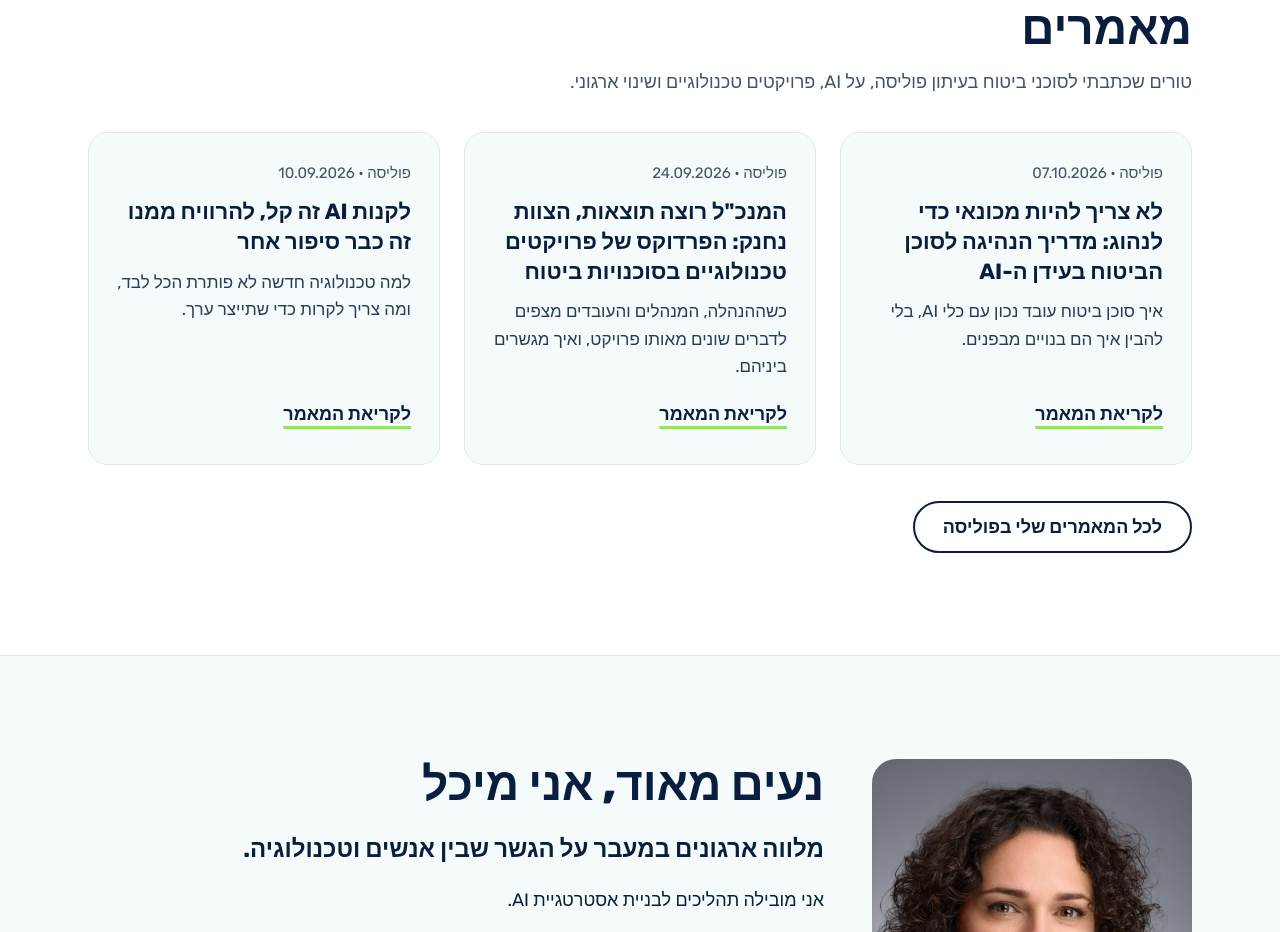
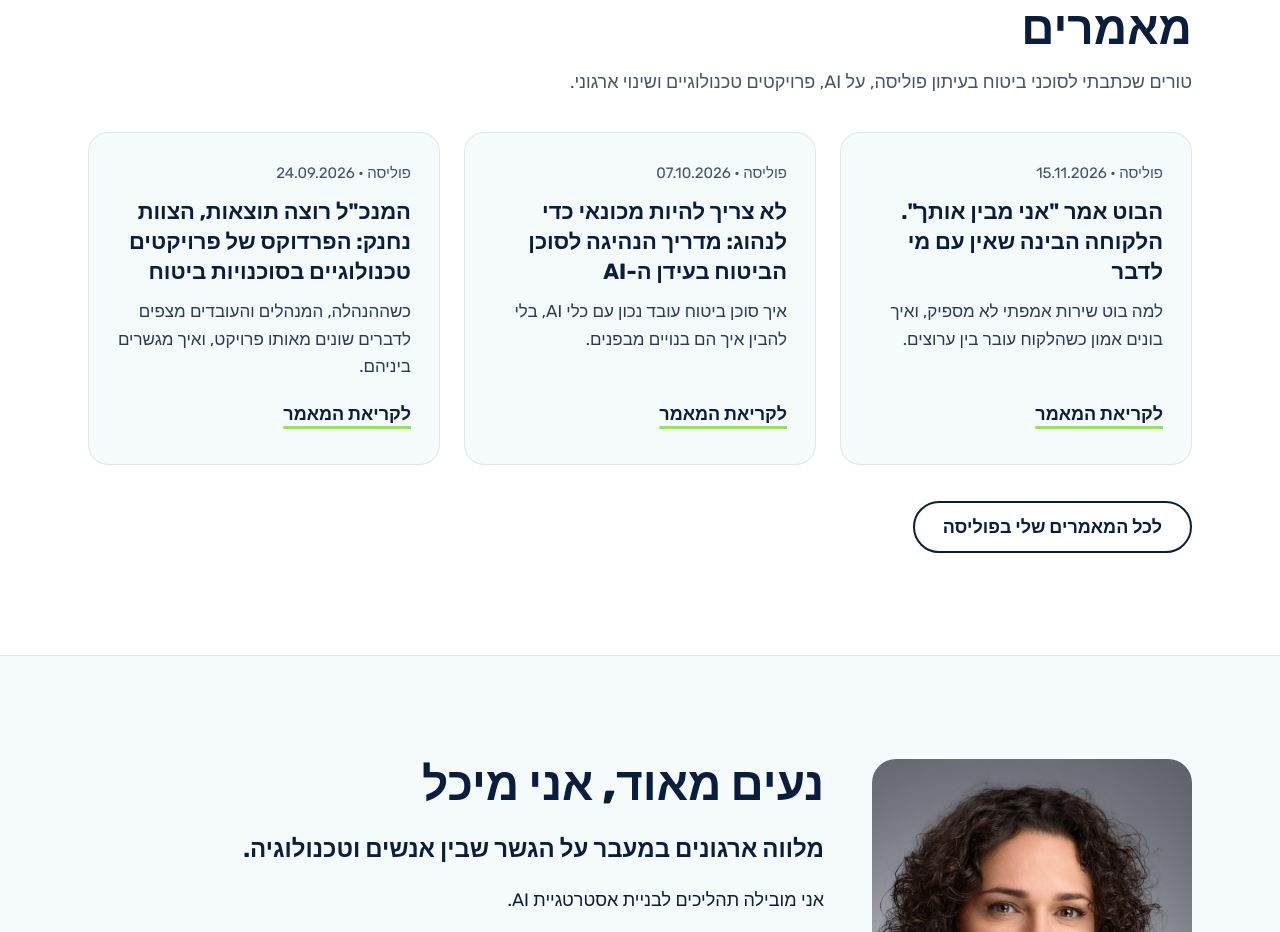
Before and after one commit to michalmconsult-prog/shift-site, a plain HTML site: page index.html in a window 1280 px wide. Shown: the part 3114-4046 px from the top of the page. Drawn offline with Linux system fonts and the light colour scheme.

Commit message:
Add files via upload

```diff
--- /dev/null
+++ b/articles.json
@@ -0,0 +1,26 @@
+[
+  {
+    "date": "2026-11-15",
+    "title": "הבוט אמר \"אני מבין אותך\". הלקוחה הבינה שאין עם מי לדבר",
+    "summary": "למה בוט שירות אמפתי לא מספיק, ואיך בונים אמון כשהלקוח עובר בין ערוצים.",
+    "link": "https://polisa.news/%d7%94%d7%91%d7%95%d7%98-%d7%90%d7%9e%d7%a8-%d7%90%d7%a0%d7%99-%d7%9e%d7%91%d7%99%d7%9f-%d7%90%d7%95%d7%aa%d7%9a-%d7%94%d7%9c%d7%a7%d7%95%d7%97%d7%94-%d7%94%d7%91%d7%99%d7%a0%d7%94-%d7%a9%d7%90/"
+  },
+  {
+    "date": "2026-10-07",
+    "title": "לא צריך להיות מכונאי כדי לנהוג: מדריך הנהיגה לסוכן הביטוח בעידן ה-AI",
+    "summary": "איך סוכן ביטוח עובד נכון עם כלי AI, בלי להבין איך הם בנויים מבפנים.",
+    "link": "https://polisa.news/%d7%9c%d7%90-%d7%a6%d7%a8%d7%99%d7%9a-%d7%9c%d7%94%d7%99%d7%95%d7%aa-%d7%9e%d7%9b%d7%95%d7%a0%d7%90%d7%99-%d7%9b%d7%93%d7%99-%d7%9c%d7%a0%d7%94%d7%95%d7%92-%d7%9e%d7%93%d7%a8%d7%99%d7%9a-%d7%94%d7%a0/"
+  },
+  {
+    "date": "2026-09-24",
+    "title": "המנכ\"ל רוצה תוצאות, הצוות נחנק: הפרדוקס של פרויקטים טכנולוגיים בסוכנויות ביטוח",
+    "summary": "כשההנהלה, המנהלים והעובדים מצפים לדברים שונים מאותו פרויקט, ואיך מגשרים ביניהם.",
+    "link": "https://polisa.news/%d7%94%d7%9e%d7%a0%d7%9b%d7%9c-%d7%a8%d7%95%d7%a6%d7%94-%d7%aa%d7%95%d7%a6%d7%90%d7%95%d7%aa-%d7%94%d7%a6%d7%95%d7%95%d7%aa-%d7%a0%d7%97%d7%a0%d7%a7-%d7%94%d7%a4%d7%a8%d7%93%d7%95%d7%a7%d7%a1/"
+  },
+  {
+    "date": "2026-09-10",
+    "title": "לקנות AI זה קל, להרוויח ממנו זה כבר סיפור אחר",
+    "summary": "למה טכנולוגיה חדשה לא פותרת הכל לבד, ומה צריך לקרות כדי שתייצר ערך.",
+    "link": "https://polisa.news/%d7%9c%d7%a7%d7%a0%d7%95%d7%aa-ai-%d7%96%d7%94-%d7%a7%d7%9c-%d7%9c%d7%94%d7%a8%d7%95%d7%95%d7%99%d7%97-%d7%9e%d7%9e%d7%a0%d7%95-%d7%96%d7%94-%d7%9b%d7%91%d7%a8-%d7%a1%d7%99%d7%a4%d7%95%d7%a8-%d7%90/"
+  }
+]
--- a/index.html
+++ b/index.html
@@ -157,7 +157,13 @@ html{scroll-behavior:smooth}
         <h2 id="articles-title" style="margin: 0; font-size: clamp(32px, 3.6vw, 46px); line-height: 1.15; font-weight: 800">מאמרים</h2>
         <p style="margin: 0; color: #43536C">טורים שכתבתי לסוכני ביטוח בעיתון פוליסה, על AI, פרויקטים טכנולוגיים ושינוי ארגוני.</p>
       </div>
-      <ul style="list-style: none; margin: 0; padding: 0; display: grid; grid-template-columns: repeat(auto-fit, minmax(300px, 1fr)); gap: 24px">
+      <ul id="articles-list" style="list-style: none; margin: 0; padding: 0; display: grid; grid-template-columns: repeat(auto-fit, minmax(300px, 1fr)); gap: 24px">
+        <li style="display: flex; flex-direction: column; gap: 12px; padding: 28px; border-radius: 20px; background: #F5FAFB; border: 1px solid #DCE7EC">
+          <span style="font-size: 15px; color: #43536C">פוליסה · 15.11.2026</span>
+          <h3 style="margin: 0; font-size: 22px; line-height: 1.35; font-weight: 700">הבוט אמר "אני מבין אותך". הלקוחה הבינה שאין עם מי לדבר</h3>
+          <p style="margin: 0; color: #2A3B57; font-size: 17px; flex-grow: 1">למה בוט שירות אמפתי לא מספיק, ואיך בונים אמון כשהלקוח עובר בין ערוצים.</p>
+          <a href="https://polisa.news/%d7%94%d7%91%d7%95%d7%98-%d7%90%d7%9e%d7%a8-%d7%90%d7%a0%d7%99-%d7%9e%d7%91%d7%99%d7%9f-%d7%90%d7%95%d7%aa%d7%9a-%d7%94%d7%9c%d7%a7%d7%95%d7%97%d7%94-%d7%94%d7%91%d7%99%d7%a0%d7%94-%d7%a9%d7%90/" target="_blank" rel="noopener" style="font-weight: 700; min-height: 44px; display: inline-flex; align-items: center; text-decoration: underline; text-decoration-color: #8CEB45; text-decoration-thickness: 3px; text-underline-offset: 6px">לקריאת המאמר</a>
+        </li>
         <li style="display: flex; flex-direction: column; gap: 12px; padding: 28px; border-radius: 20px; background: #F5FAFB; border: 1px solid #DCE7EC">
           <span style="font-size: 15px; color: #43536C">פוליסה · 07.10.2026</span>
           <h3 style="margin: 0; font-size: 22px; line-height: 1.35; font-weight: 700">לא צריך להיות מכונאי כדי לנהוג: מדריך הנהיגה לסוכן הביטוח בעידן ה-AI</h3>
@@ -169,12 +175,6 @@ html{scroll-behavior:smooth}
           <h3 style="margin: 0; font-size: 22px; line-height: 1.35; font-weight: 700">המנכ"ל רוצה תוצאות, הצוות נחנק: הפרדוקס של פרויקטים טכנולוגיים בסוכנויות ביטוח</h3>
           <p style="margin: 0; color: #2A3B57; font-size: 17px; flex-grow: 1">כשההנהלה, המנהלים והעובדים מצפים לדברים שונים מאותו פרויקט, ואיך מגשרים ביניהם.</p>
           <a href="https://polisa.news/%d7%94%d7%9e%d7%a0%d7%9b%d7%9c-%d7%a8%d7%95%d7%a6%d7%94-%d7%aa%d7%95%d7%a6%d7%90%d7%95%d7%aa-%d7%94%d7%a6%d7%95%d7%95%d7%aa-%d7%a0%d7%97%d7%a0%d7%a7-%d7%94%d7%a4%d7%a8%d7%93%d7%95%d7%a7%d7%a1/" target="_blank" rel="noopener" style="font-weight: 700; min-height: 44px; display: inline-flex; align-items: center; text-decoration: underline; text-decoration-color: #8CEB45; text-decoration-thickness: 3px; text-underline-offset: 6px">לקריאת המאמר</a>
-        </li>
-        <li style="display: flex; flex-direction: column; gap: 12px; padding: 28px; border-radius: 20px; background: #F5FAFB; border: 1px solid #DCE7EC">
-          <span style="font-size: 15px; color: #43536C">פוליסה · 10.09.2026</span>
-          <h3 style="margin: 0; font-size: 22px; line-height: 1.35; font-weight: 700">לקנות AI זה קל, להרוויח ממנו זה כבר סיפור אחר</h3>
-          <p style="margin: 0; color: #2A3B57; font-size: 17px; flex-grow: 1">למה טכנולוגיה חדשה לא פותרת הכל לבד, ומה צריך לקרות כדי שתייצר ערך.</p>
-          <a href="https://polisa.news/%d7%9c%d7%a7%d7%a0%d7%95%d7%aa-ai-%d7%96%d7%94-%d7%a7%d7%9c-%d7%9c%d7%94%d7%a8%d7%95%d7%95%d7%99%d7%97-%d7%9e%d7%9e%d7%a0%d7%95-%d7%96%d7%94-%d7%9b%d7%91%d7%a8-%d7%a1%d7%99%d7%a4%d7%95%d7%a8-%d7%90/" target="_blank" rel="noopener" style="font-weight: 700; min-height: 44px; display: inline-flex; align-items: center; text-decoration: underline; text-decoration-color: #8CEB45; text-decoration-thickness: 3px; text-underline-offset: 6px">לקריאת המאמר</a>
         </li>
       </ul>
       <a href="https://polisa.news/author/michalevi/" target="_blank" rel="noopener" style="align-self: flex-start; display: inline-flex; align-items: center; min-height: 52px; padding: 0 28px; border-radius: 26px; border: 2px solid #091D3F; color: #091D3F; text-decoration: none; font-weight: 700">לכל המאמרים שלי בפוליסה</a>
@@ -273,5 +273,25 @@ html{scroll-behavior:smooth}
   });
 })();
 </script>
+<script>
+(function(){
+  var list=document.getElementById('articles-list'); if(!list) return;
+  var tpl=list.querySelector('li'); if(!tpl) return;
+  fetch('articles.json',{cache:'no-cache'}).then(function(r){return r.json();}).then(function(items){
+    items=items.filter(function(a){return a&&a.title&&a.link;}).sort(function(a,b){return (b.date||'').localeCompare(a.date||'');}).slice(0,3);
+    if(!items.length) return;
+    list.innerHTML='';
+    items.forEach(function(a){
+      var li=tpl.cloneNode(true);
+      var p=(a.date||'').split('-');
+      li.querySelector('span').textContent='פוליסה · '+(p.length===3?p[2]+'.'+p[1]+'.'+p[0]:'');
+      li.querySelector('h3').textContent=a.title;
+      li.querySelector('p').textContent=a.summary||'';
+      li.querySelector('a').href=a.link;
+      list.appendChild(li);
+    });
+  }).catch(function(){});
+})();
+</script>
 </body>
 </html>
```
